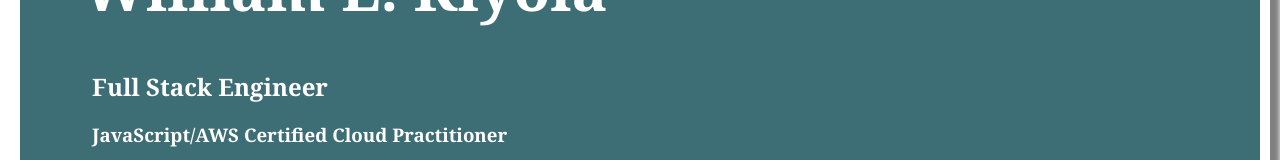
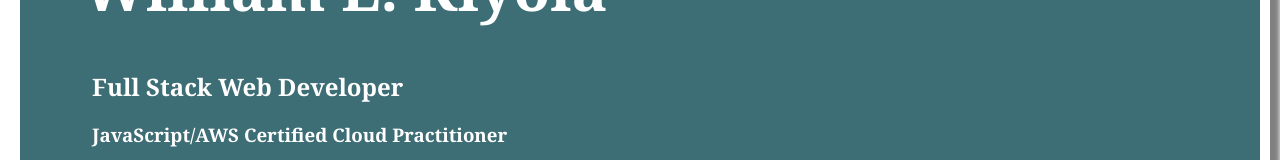
Before and after one commit to 4006william/myportfolio, a React (Create React App) app: page / in a window 1280 px wide. Shown: the part 279-439 px from the top of the page. Built offline with nearby package versions, Linux system fonts and the light colour scheme.

Commit message:
fourth commit

```diff
--- a/package.json
+++ b/package.json
@@ -17,7 +17,9 @@
     "start": "react-scripts start",
     "build": "react-scripts build",
     "test": "react-scripts test",
-    "eject": "react-scripts eject"
+    "eject": "react-scripts eject",
+    "predeploy": "npm run build",
+    "deploy": "gh-pages -d build"
   },
   "eslintConfig": {
     "extends": "react-app"
--- a/src/components/Home.js
+++ b/src/components/Home.js
@@ -16,9 +16,10 @@
                 <button><Link to="/contacts">Contacts</Link></button>
             </div>
             <div className="homebody">
+
                 <h1>William E. Kiyola</h1>
                 <div className="homedetails">
-                <h2>Full Stack Engineer</h2>
+                <h2>Full Stack Web Developer</h2>
                 <h3>JavaScript/AWS Certified Cloud Practitioner </h3>
                 <h4>React, Node.js, Express.js, MySQL, MongoDB, HTML/CSS </h4>
                 <h4>Austin, TX</h4>
```
